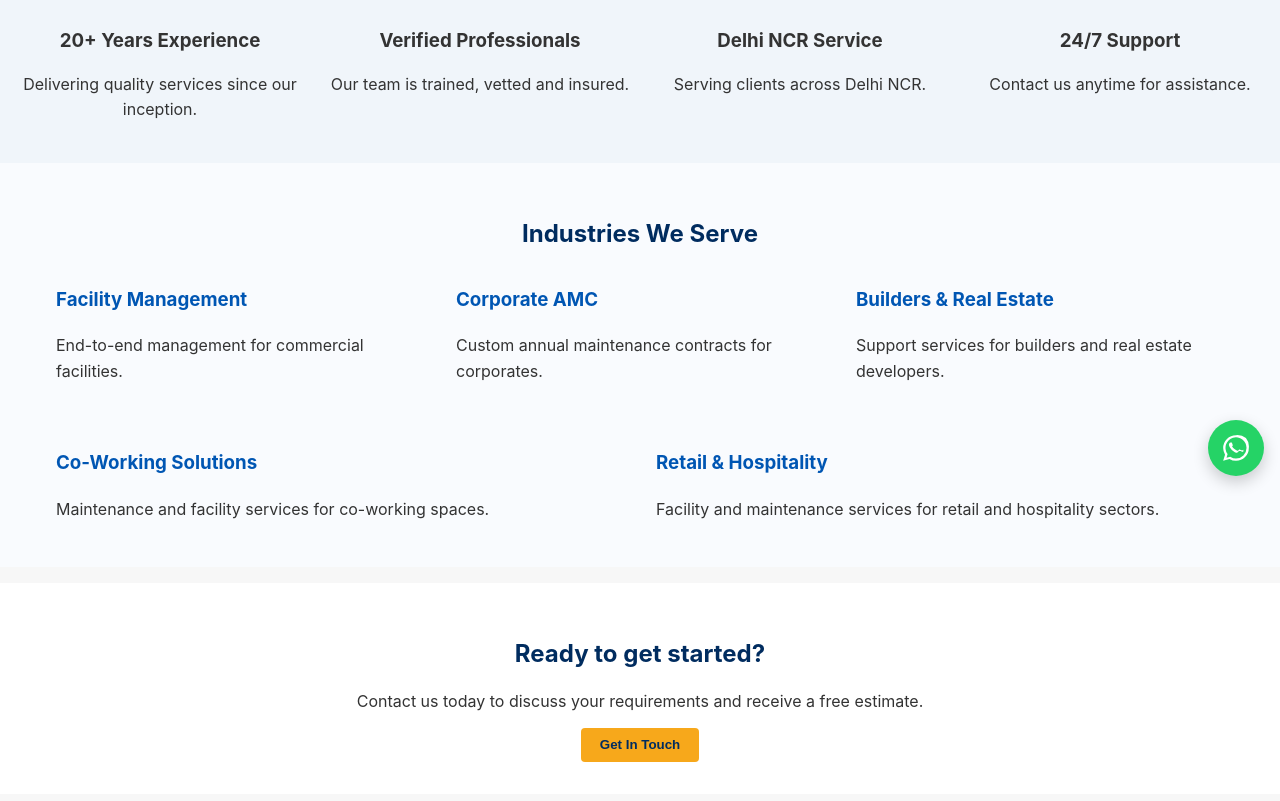
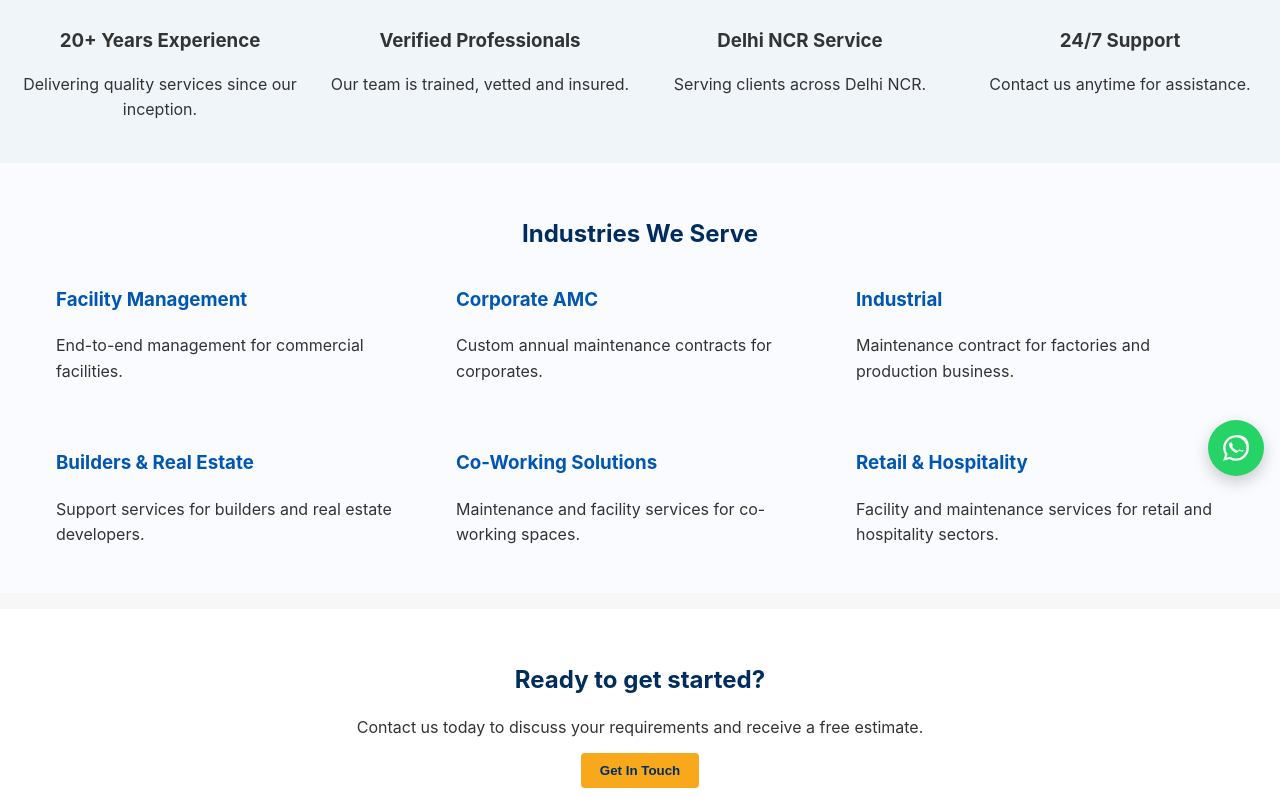
Before and after one commit to narmeshnigam/sunservicesinc, a PHP site: page /b2b/ in a window 1280 px wide. Shown: the part 308-1109 px from the top of the page. Run offline with PHP 8.4, Linux system fonts and the light colour scheme.

Commit message:
updated b2b page

```diff
--- a/b2b/index.php
+++ b/b2b/index.php
@@ -2,16 +2,62 @@
 $page_meta = ['title' => 'B2B Solutions | Sun Services Inc', 'description' => 'Custom solutions for businesses across industries.', 'keywords' => 'b2b services, facility management, sun services inc', 'canonical' => '/b2b/'];
 include __DIR__ . '/../includes/header.php';
 ?>
-<section class="hero"><div class="container"><h1>B2B Solutions</h1><p>Our bespoke services help businesses focus on what they do best.</p></div></section>
+<section class="hero">
+    <div class="container">
+        <h1>B2B Solutions</h1>
+        <p>Our bespoke services help businesses focus on what they do best.</p>
+    </div>
+</section>
 
 <div class="trust-strip">
-    <div class="trust-item"><h3>20+ Years Experience</h3><p>Delivering quality services since our inception.</p></div>
-    <div class="trust-item"><h3>Verified Professionals</h3><p>Our team is trained, vetted and insured.</p></div>
-    <div class="trust-item"><h3>Delhi NCR Service</h3><p>Serving clients across Delhi NCR.</p></div>
-    <div class="trust-item"><h3>24/7 Support</h3><p>Contact us anytime for assistance.</p></div>
+    <div class="trust-item">
+        <h3>20+ Years Experience</h3>
+        <p>Delivering quality services since our inception.</p>
+    </div>
+    <div class="trust-item">
+        <h3>Verified Professionals</h3>
+        <p>Our team is trained, vetted and insured.</p>
+    </div>
+    <div class="trust-item">
+        <h3>Delhi NCR Service</h3>
+        <p>Serving clients across Delhi NCR.</p>
+    </div>
+    <div class="trust-item">
+        <h3>24/7 Support</h3>
+        <p>Contact us anytime for assistance.</p>
+    </div>
 </div>
-<section><div class="container"><h2>Industries We Serve</h2><div class="section-columns">
-<div class="col"><h3><a href='/b2b/facility-management.php'>Facility Management</a></h3><p>End-to-end management for commercial facilities.</p></div><div class="col"><h3><a href='/b2b/corporate-amc.php'>Corporate AMC</a></h3><p>Custom annual maintenance contracts for corporates.</p></div><div class="col"><h3><a href='/b2b/builders-real-estate.php'>Builders & Real Estate</a></h3><p>Support services for builders and real estate developers.</p></div><div class="col"><h3><a href='/b2b/co-working-solutions.php'>Co-Working Solutions</a></h3><p>Maintenance and facility services for co-working spaces.</p></div><div class="col"><h3><a href='/b2b/retail-hospitality.php'>Retail & Hospitality</a></h3><p>Facility and maintenance services for retail and hospitality sectors.</p></div></div></div></section>
+<section>
+    <div class="container">
+        <h2>Industries We Serve</h2>
+        <div class="section-columns">
+            <div class="col">
+                <h3><a href='/b2b/facility-management.php'>Facility Management</a></h3>
+                <p>End-to-end management for commercial facilities.</p>
+            </div>
+            <div class="col">
+                <h3><a href='/b2b/corporate-amc.php'>Corporate AMC</a></h3>
+                <p>Custom annual maintenance contracts for corporates.</p>
+            </div>
+            <div class="col">
+                <h3><a href='/b2b/corporate-amc.php'>Industrial</a></h3>
+                <p>Maintenance contract for factories and production business.</p>
+            </div>
+            <div class="col">
+                <h3><a href='/b2b/builders-real-estate.php'>Builders & Real Estate</a></h3>
+                <p>Support services for builders and real estate developers.</p>
+            </div>
+            <div class="col">
+                <h3><a href='/b2b/co-working-solutions.php'>Co-Working Solutions</a></h3>
+                <p>Maintenance and facility services for co-working spaces.</p>
+            </div>
+            <div class="col">
+                <h3><a href='/b2b/retail-hospitality.php'>Retail & Hospitality</a></h3>
+                <p>Facility and maintenance services for retail and hospitality sectors.</p>
+            </div>
+        </div>
+    </div>
+</section>
 
 <section>
     <div class="container" style="text-align:center;">
```
